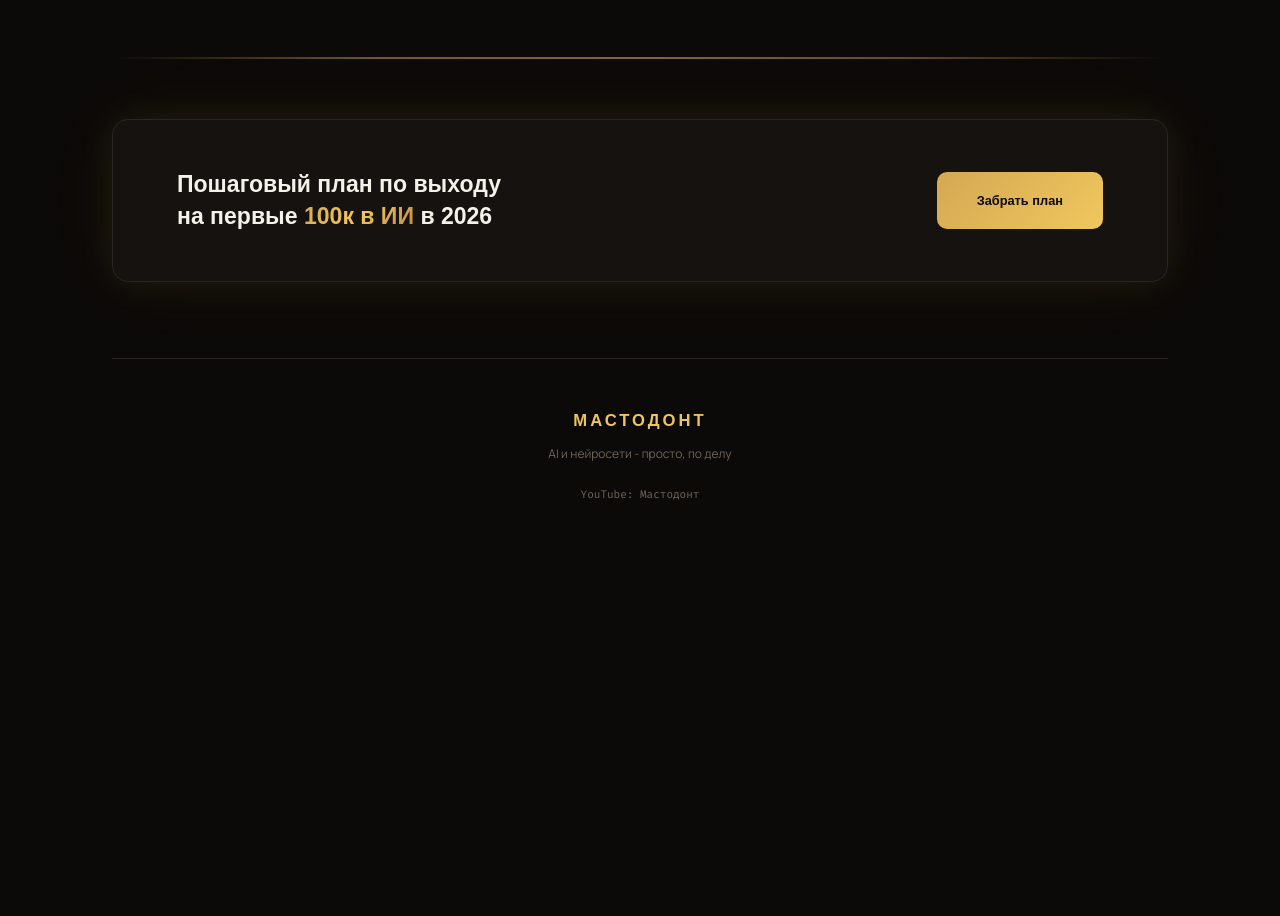
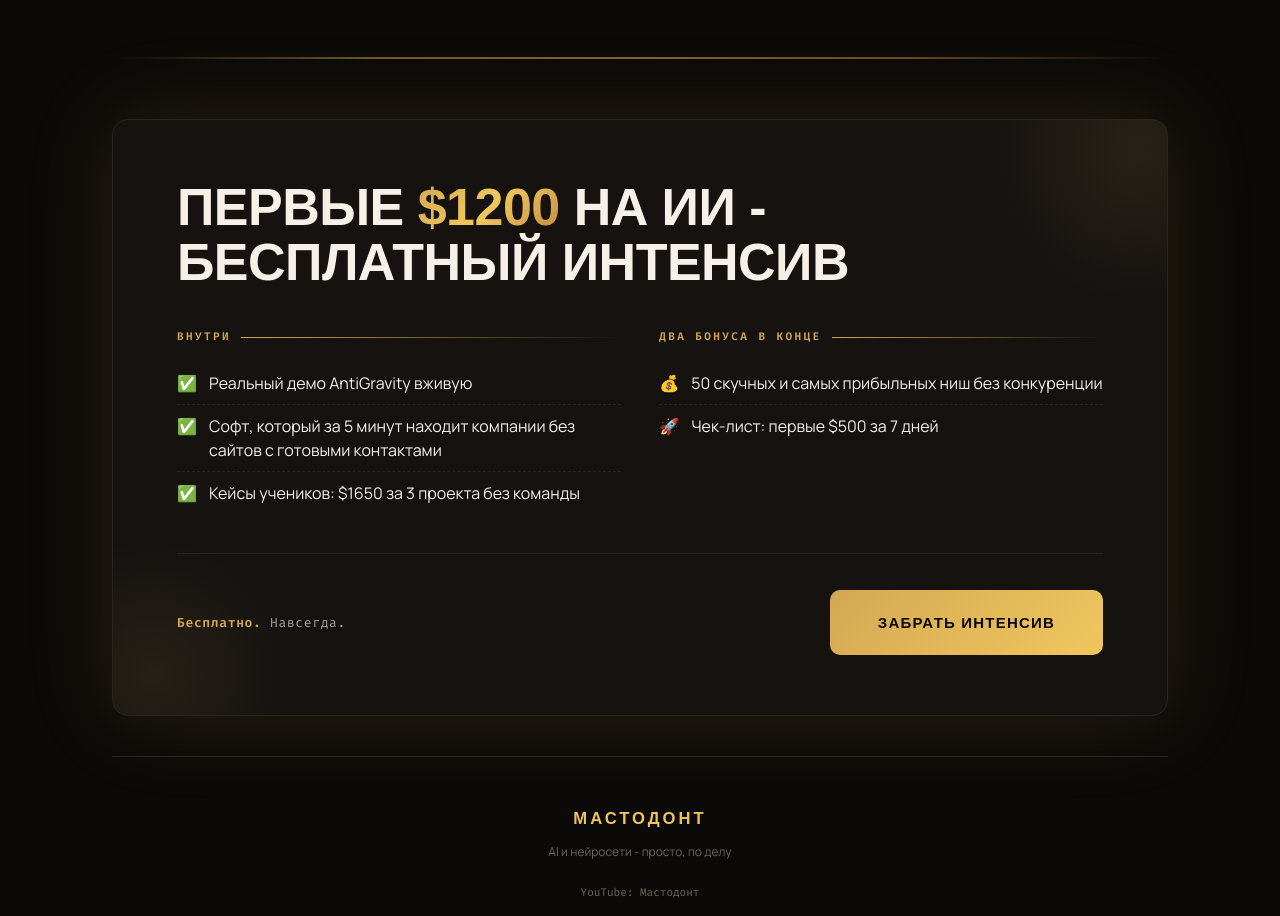
Before and after one commit to gomymy64/Creatr-Startup-50k, a plain HTML site: page index.html in a window 1280 px wide. Shown: the part 2718-3634 px from the top of the page. Before the commit the page ends 3272 px from the top, so only its background shows below. Drawn offline with Linux system fonts and the light colour scheme; a web font is replaced by a local one.

Commit message:
CTA: новый блок интенсив $1200 на ИИ -> @IntensivMastaBot

```diff
--- a/index.html
+++ b/index.html
@@ -294,36 +294,147 @@ background:rgba(240,199,94,0.1);color:var(--accent2);
 border:1px solid rgba(240,199,94,0.2);white-space:nowrap;flex-shrink:0;
 }
 
-.cta-block{
-background:var(--bg2);border:1px solid var(--border);
-border-radius:var(--radius);
-padding:clamp(28px,4vw,48px) clamp(24px,5vw,100px);
-display:flex;align-items:center;justify-content:space-between;
-gap:clamp(20px,3vw,40px);
-margin-bottom:clamp(40px,6vw,80px);
-animation:ctaGlow 3s ease-in-out infinite;
+/* CTA */
+.cta {
+background: var(--bg2);
+border: 1px solid var(--border);
+padding: clamp(36px, 5vw, 60px) clamp(28px, 5vw, 64px);
+margin: 40px 0;
+border-radius: var(--radius);
+display: flex;
+flex-direction: column;
+gap: clamp(28px, 3vw, 40px);
+position: relative;
+animation: ctaGlow 3s ease-in-out infinite;
+overflow: hidden;
 }
-@keyframes ctaGlow{
-0%,100%{box-shadow:0 0 30px rgba(212,168,83,0.05),0 0 60px rgba(240,199,94,0.03)}
-50%{box-shadow:0 0 40px rgba(212,168,83,0.1),0 0 80px rgba(240,199,94,0.06)}
+.cta::before {
+content: '';
+position: absolute;
+top: -150px; right: -150px;
+width: 360px; height: 360px;
+background: radial-gradient(circle, rgba(212,168,83,0.10) 0%, transparent 60%);
+pointer-events: none;
 }
-.cta-text{
-font-family:var(--font-display);font-size:clamp(16px,1.8vw,24px);
-font-weight:700;line-height:1.4;color:var(--text1);
+.cta::after {
+content: '';
+position: absolute;
+bottom: -120px; left: -120px;
+width: 320px; height: 320px;
+background: radial-gradient(circle, rgba(240,199,94,0.08) 0%, transparent 60%);
+pointer-events: none;
 }
-.cta-text .grad{
-background:var(--gradient-text);
--webkit-background-clip:text;-webkit-text-fill-color:transparent;background-clip:text;
+@keyframes ctaGlow {
+0%, 100% { box-shadow: 0 0 60px rgba(212,168,83,0.06); }
+50% { box-shadow: 0 0 100px rgba(212,168,83,0.16); }
 }
-.cta-btn{
-font-family:var(--font-display);font-size:clamp(12px,1vw,14px);
-font-weight:600;padding:18px 40px;border-radius:var(--radius-sm);
-background:var(--gradient1);color:var(--bg1);
-text-decoration:none;white-space:nowrap;transition:all 0.3s;flex-shrink:0;
+.cta-title {
+font-family: var(--font-display);
+font-size: clamp(26px, 4.4vw, 52px);
+line-height: 1.05;
+letter-spacing: -0.01em;
+color: var(--text1);
+position: relative;
+z-index: 1;
+text-transform: uppercase;
 }
-.cta-btn:hover{
-transform:translateY(-2px);
-box-shadow:0 8px 30px rgba(212,168,83,0.25);
+.cta-title .grad {
+background: var(--gradient-text);
+-webkit-background-clip: text;
+background-clip: text;
+-webkit-text-fill-color: transparent;
+}
+.cta-grid {
+display: grid;
+grid-template-columns: 1fr 1fr;
+gap: clamp(20px, 3vw, 40px);
+position: relative;
+z-index: 1;
+}
+@media (max-width: 720px) {
+.cta-grid { grid-template-columns: 1fr; }
+}
+.cta-block-label {
+font-family: var(--font-mono, 'Fira Code', monospace);
+font-size: 11px;
+color: var(--accent1);
+letter-spacing: 0.22em;
+text-transform: uppercase;
+margin-bottom: 16px;
+font-weight: 700;
+display: flex;
+align-items: center;
+gap: 10px;
+}
+.cta-block-label::after {
+content: '';
+flex: 1;
+height: 1px;
+background: linear-gradient(90deg, var(--accent1) 0%, transparent 100%);
+}
+.cta-list {
+list-style: none;
+padding: 0;
+margin: 0;
+}
+.cta-list li {
+font-family: var(--font-body, 'Manrope', sans-serif);
+font-size: clamp(14px, 1.4vw, 16px);
+line-height: 1.5;
+color: var(--text1);
+padding: 9px 0 9px 32px;
+position: relative;
+border-bottom: 1px dashed var(--border);
+}
+.cta-list li:last-child { border-bottom: none; }
+.cta-list li::before {
+position: absolute;
+left: 0;
+top: 9px;
+font-size: 16px;
+}
+.cta-list.checks li::before { content: '✅'; }
+.cta-list.bonuses li:nth-child(1)::before { content: '💰'; }
+.cta-list.bonuses li:nth-child(2)::before { content: '🚀'; }
+.cta-bottom {
+display: flex;
+align-items: center;
+justify-content: space-between;
+gap: 20px;
+flex-wrap: wrap;
+border-top: 1px solid var(--border);
+padding-top: clamp(24px, 3vw, 36px);
+position: relative;
+z-index: 1;
+}
+.cta-free {
+font-family: var(--font-mono, 'Fira Code', monospace);
+font-size: 13px;
+color: var(--text2);
+letter-spacing: 0.05em;
+}
+.cta-free b { color: var(--accent1); font-weight: 700; }
+.cta-btn {
+font-family: var(--font-display);
+font-size: clamp(13px, 1.3vw, 15px);
+font-weight: 700;
+background: var(--gradient1);
+color: var(--bg1);
+border: none;
+padding: 20px 48px;
+text-decoration: none;
+letter-spacing: 0.08em;
+text-transform: uppercase;
+transition: all 0.2s ease;
+cursor: pointer;
+white-space: nowrap;
+display: inline-block;
+border-radius: var(--radius-sm);
+}
+.cta-btn:hover { transform: translateY(-2px) scale(1.03); box-shadow: 0 12px 40px rgba(212,168,83,0.3); }
+@media (max-width: 720px) {
+.cta-bottom { flex-direction: column; align-items: stretch; text-align: center; }
+.cta-btn { width: 100%; text-align: center; }
 }
 
 .footer{
@@ -349,8 +460,6 @@ color:var(--text3);cursor:pointer;transition:color 0.3s;border:none;background:n
 
 @media(max-width:768px){
 .nav-links a{font-size:11px}
-.cta-block{flex-direction:column;text-align:center;padding:clamp(24px,5vw,36px) clamp(20px,4vw,32px)}
-.cta-btn{width:100%;text-align:center}
 .hero-search{flex-direction:column;text-align:center;gap:8px}
 }
 @media(max-width:480px){
@@ -916,10 +1025,33 @@ Dokploy автоматически создаст домен вида:
 
 <hr class="divider">
 
-<div class="cta-block">
-<div class="cta-text">Пошаговый план по&nbsp;выходу<br>на&nbsp;первые <span class="grad">100к в&nbsp;ИИ</span> в&nbsp;2026</div>
-<a href="https://t.me/mastodont_aibot?start=agency" target="_blank" class="cta-btn">Забрать план</a>
-</div>
+<a href="https://t.me/IntensivMastaBot" target="_blank" rel="noopener" class="cta" style="text-decoration:none;">
+  <h2 class="cta-title">Первые <span class="grad">$1200</span> на&nbsp;ИИ -<br>бесплатный интенсив</h2>
+
+  <div class="cta-grid">
+    <div>
+      <div class="cta-block-label">Внутри</div>
+      <ul class="cta-list checks">
+        <li>Реальный демо AntiGravity вживую</li>
+        <li>Софт, который за 5 минут находит компании без сайтов с готовыми контактами</li>
+        <li>Кейсы учеников: $1650 за 3 проекта без команды</li>
+      </ul>
+    </div>
+
+    <div>
+      <div class="cta-block-label">Два бонуса в конце</div>
+      <ul class="cta-list bonuses">
+        <li>50 скучных и самых прибыльных ниш без конкуренции</li>
+        <li>Чек-лист: первые $500 за 7 дней</li>
+      </ul>
+    </div>
+  </div>
+
+  <div class="cta-bottom">
+    <div class="cta-free"><b>Бесплатно.</b> Навсегда.</div>
+    <span class="cta-btn">Забрать интенсив</span>
+  </div>
+</a>
 
 <footer class="footer">
 <a href="https://aimastodont.com" target="_blank" style="text-decoration:none;color:inherit"><div class="footer-brand">МАСТОДОНТ</div></a>
```
